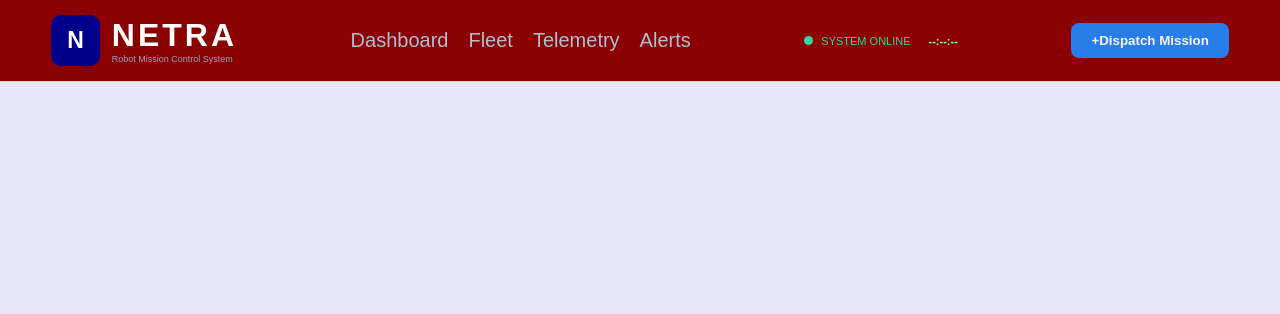
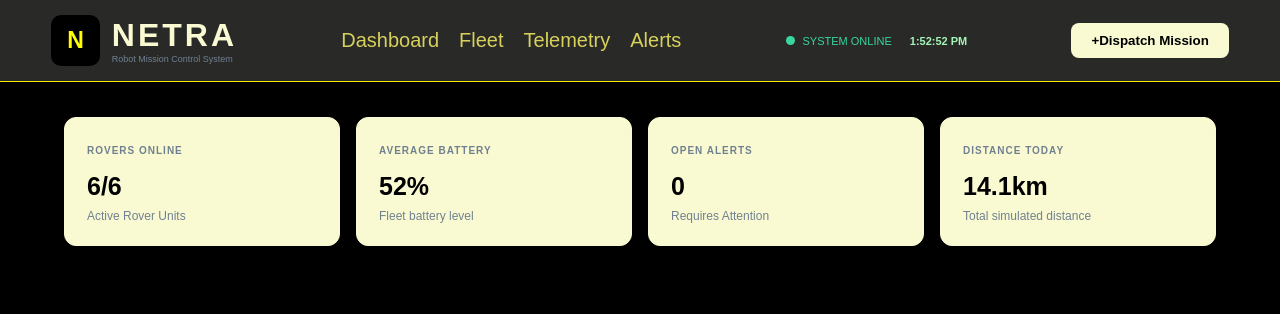
Before and after one commit to charithayelamandala/NETRA, a plain HTML site: page index.html in a window 1280 px wide. Drawn offline with Linux system fonts and the light colour scheme.

Commit message:
Changedd

```diff
--- a/index.html
+++ b/index.html
@@ -5,6 +5,7 @@
     <meta name="viewport" content="width=device-width, initial-scale=1.0">
     <title>NETRA-ROVER MONITORING SYSTEM</title>
     <link rel="stylesheet" type="text/css" href="/style.css">
+    <script src="/script.js"></script>
 </head>
 <body>
     <header class="topbar">
@@ -29,6 +30,31 @@
         <button id="dispatch-open" type="button">+Dispatch Mission</button>
 
     </header>
+    <main class="page">
+<section class="kpi-grid">
+    <article class="kpi-card">
+<span>ROVERS ONLINE</span>
+<h1 id="online-count">6/6</h1>
+<p>Active Rover Units</p>
+    </article>
+    <article class="kpi-card">
+<span>AVERAGE BATTERY</span>
+<h1 id="average-battery">52%</h1>
+<p>Fleet battery level</p>
+    </article>
+    <article class="kpi-card">
+<span>OPEN ALERTS</span>
+<h1 id="alert">0</h1>
+<p>Requires Attention</p>
+    </article>
+    <article class="kpi-card">
+<span>DISTANCE TODAY</span>
+<h1 id="distance">14.1km</h1>
+<p>Total simulated distance</p>
+    </article>
+</section>
+    </main>
+
 
 </body>
 </html>
--- a/script.js
+++ b/script.js
@@ -0,0 +1,10 @@
+function updateclock() {
+    const clock=document.getElementById('clock');
+
+    if(clock){
+        clock.innerHTML=new Date().toLocaleTimeString();
+    }
+}
+
+updateclock();
+setInterval(updateclock, 1000);
--- a/style.css
+++ b/style.css
@@ -1,5 +1,3 @@
-/* =====Global Reset======= */
-
 *{
     box-sizing: border-box;
     margin: 0;
@@ -11,16 +9,16 @@ html{
 }
 
 body{
-    background-color: lavender;
-    color: white;
+    background-color:black;
+    color: yellow;
     font-family: Arial, Helvetica, sans-serif;
     min-height: 100vh;
 }
 
 button{
     font-family: inherit;
-     background: #287ee8;
-    color: rgb(248, 244, 244);
+     background: lightgoldenrodyellow;
+    color: black;
     font-weight: bold;
     border: 0;
     border-radius: 8px;
@@ -37,7 +35,7 @@ button{
     justify-content: space-between;
     gap:20px;
     padding: 15px 4%;
-    background:darkred;
+    background:rgb(41, 41, 40);
     border-bottom: 1px solid rgb(246, 238, 5);
 }
 
@@ -47,7 +45,7 @@ button{
     align-items: center;
 }
 .brand-logo{
-    background:darkblue;
+    background:black;
     border-radius: 10px;
     padding: 12px 16px;
     font-weight: bold;
@@ -55,12 +53,12 @@ button{
 }
 
 .brand h1{
-    color:white;
+    color:lightgoldenrodyellow;
     letter-spacing: 3px;
 }
 
 .brand p{
-    color: #91a8c5;
+    color: slategray;
     font-size: 9px;
 }
 
@@ -70,13 +68,13 @@ nav{
 }
 
 nav a{
-    color: #aebed3;
+    color: rgb(215, 209, 92);
     font-size: 20px;
     text-decoration: none;
 }
 
 nav a:hover{
-    color: #54a5ff;
+    color: rgb(18, 17, 17);
 }
 
 .header-right{
@@ -98,3 +96,42 @@ nav a:hover{
     font-family: Arial, Helvetica, sans-serif;
     margin-left: 10px;
 }
+.page{
+    padding: 35px 5%;
+}
+.page p{
+    color: black;
+}
+.kpi-grid{
+    display: grid;
+    grid-template-columns: repeat(4,1fr);
+    gap: 16px;
+    margin-bottom: 30px;
+}
+.kpi-card{
+    background-color: lightgoldenrodyellow;
+    border-radius: 12px;
+    border: 1px solid lightgoldenrodyellow;
+    padding: 22px;
+    transition: 0.2s;
+}
+.kpi-card:hover{
+    border-color: black;
+    transform: translateY(-10px);
+}
+.kpi-card span{
+    color: slategrey;
+    font-size: 10px;
+    font-weight: bold;
+    letter-spacing: 1px;
+}
+.kpi-card h1{
+    color: black;
+    font-size: 25px;
+    margin: 14px 0 8px;
+}
+.kpi-card p{
+    color: slategray;
+    font-size: 12px;
+
+}
```
